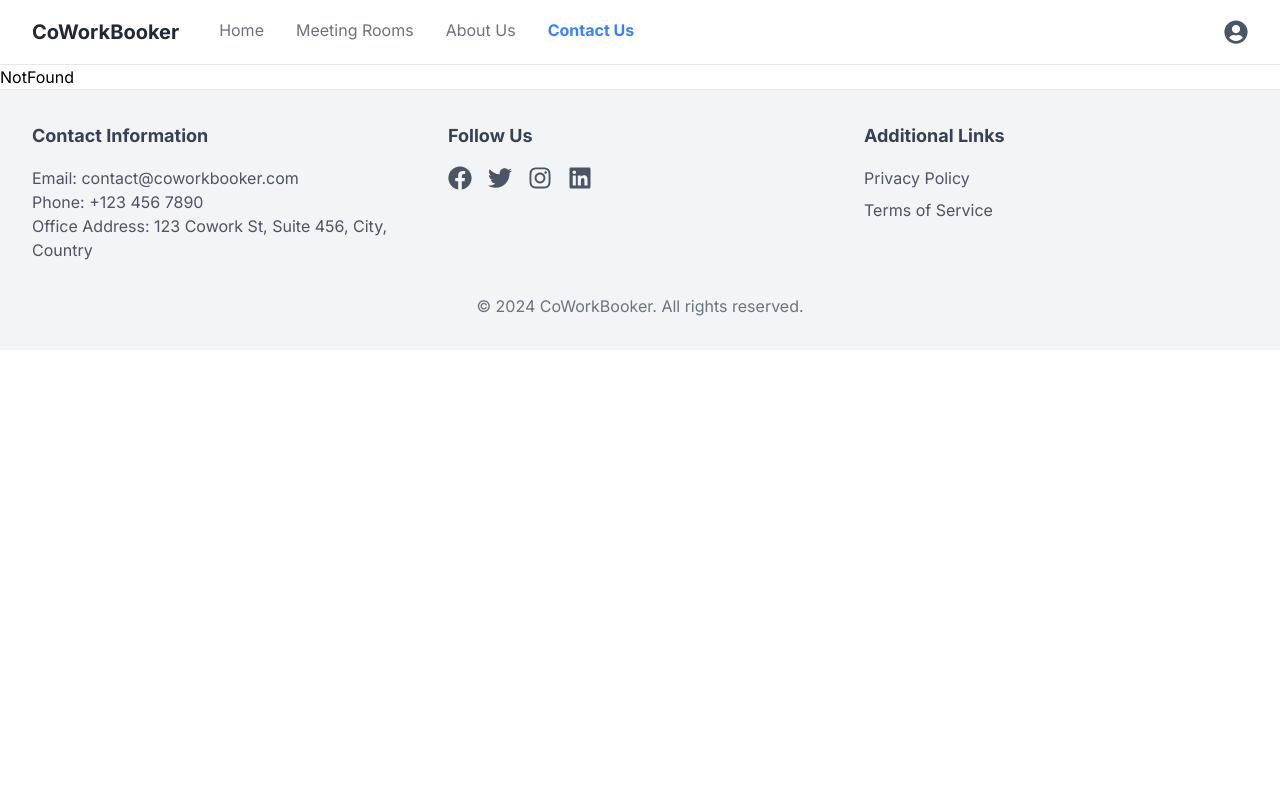
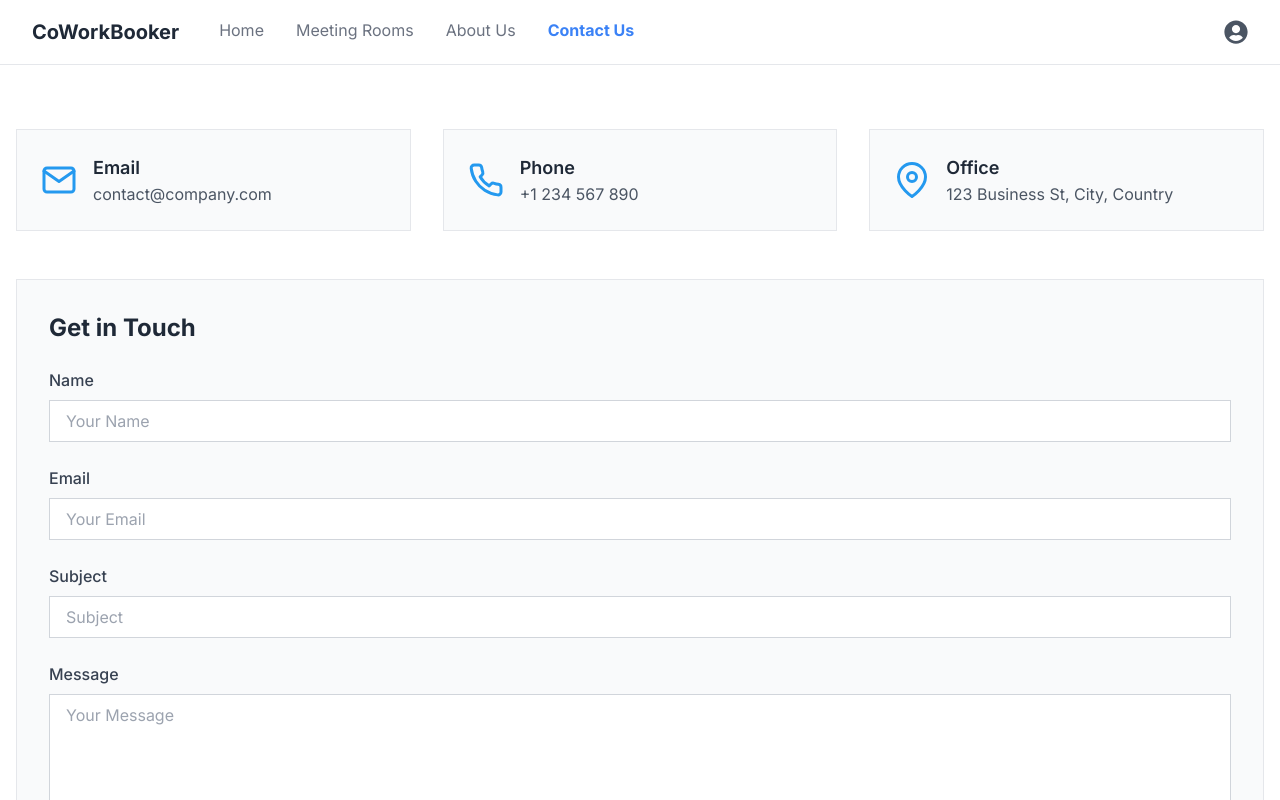
Before and after one commit to mdsejan/co-work-booker-client, a React (Vite) app: page /contact-us in a window 1280 px wide. Shown: the top 800 px of the page. Built offline with nearby package versions, Linux system fonts and the light colour scheme.

Commit message:
contact us page

```diff
--- /dev/null
+++ b/src/pages/ContactUsPage.tsx
@@ -0,0 +1,110 @@
+import React from "react";
+import { motion } from "framer-motion";
+import { FiMail, FiPhone, FiMapPin } from "react-icons/fi";
+
+const ContactUsPage: React.FC = () => {
+  return (
+    <section className="bg-white py-16 px-4">
+      <div className="max-w-screen-2xl mx-auto">
+        {/* Contact Information */}
+        <div className="mb-12 grid grid-cols-1 md:grid-cols-3 gap-8">
+          <motion.div
+            className="flex items-center bg-gray-50 p-6 rounded-lg border"
+            whileHover={{ scale: 1.05 }}
+            transition={{ duration: 0.3 }}
+          >
+            <FiMail className="text-4xl text-[#2499EF] mr-4" />
+            <div>
+              <h3 className="text-lg font-semibold text-gray-800">Email</h3>
+              <p className="text-gray-600">contact@company.com</p>
+            </div>
+          </motion.div>
+          <motion.div
+            className="flex items-center bg-gray-50 p-6 rounded-lg border"
+            whileHover={{ scale: 1.05 }}
+            transition={{ duration: 0.3 }}
+          >
+            <FiPhone className="text-4xl text-[#2499EF] mr-4" />
+            <div>
+              <h3 className="text-lg font-semibold text-gray-800">Phone</h3>
+              <p className="text-gray-600">+1 234 567 890</p>
+            </div>
+          </motion.div>
+          <motion.div
+            className="flex items-center bg-gray-50 p-6 rounded-lg border"
+            whileHover={{ scale: 1.05 }}
+            transition={{ duration: 0.3 }}
+          >
+            <FiMapPin className="text-4xl text-[#2499EF] mr-4" />
+            <div>
+              <h3 className="text-lg font-semibold text-gray-800">Office</h3>
+              <p className="text-gray-600">123 Business St, City, Country</p>
+            </div>
+          </motion.div>
+        </div>
+
+        {/* Contact Form */}
+        <div className="bg-gray-50 p-8 rounded-lg border">
+          <h2 className="text-2xl font-bold text-gray-800 mb-6">
+            Get in Touch
+          </h2>
+          <form className="grid grid-cols-1 gap-6">
+            <div>
+              <label className="block text-gray-700 font-medium mb-2">
+                Name
+              </label>
+              <input
+                type="text"
+                className="w-full px-4 py-2 border border-gray-300 rounded-lg focus:outline-none focus:ring-2 focus:ring-[#2499EF]"
+                placeholder="Your Name"
+              />
+            </div>
+
+            <div>
+              <label className="block text-gray-700 font-medium mb-2">
+                Email
+              </label>
+              <input
+                type="email"
+                className="w-full px-4 py-2 border border-gray-300 rounded-lg focus:outline-none focus:ring-2 focus:ring-[#2499EF]"
+                placeholder="Your Email"
+              />
+            </div>
+
+            <div>
+              <label className="block text-gray-700 font-medium mb-2">
+                Subject
+              </label>
+              <input
+                type="text"
+                className="w-full px-4 py-2 border border-gray-300 rounded-lg focus:outline-none focus:ring-2 focus:ring-[#2499EF]"
+                placeholder="Subject"
+              />
+            </div>
+
+            <div>
+              <label className="block text-gray-700 font-medium mb-2">
+                Message
+              </label>
+              <textarea
+                className="w-full px-4 py-2 border border-gray-300 rounded-lg focus:outline-none focus:ring-2 focus:ring-[#2499EF]"
+                rows={5}
+                placeholder="Your Message"
+              ></textarea>
+            </div>
+
+            <motion.button
+              className="bg-[#14141E] text-white py-2 px-6 rounded-full hover:bg-[#2499EF] transition-colors"
+              whileHover={{ scale: 1.02 }}
+              transition={{ duration: 0.3 }}
+            >
+              Send Message
+            </motion.button>
+          </form>
+        </div>
+      </div>
+    </section>
+  );
+};
+
+export default ContactUsPage;
--- a/src/router/index.tsx
+++ b/src/router/index.tsx
@@ -1,5 +1,6 @@
 import MainLayout from "@/components/Layouts/MainLayouts";
 import AboutUs from "@/pages/AboutUs";
+import ContactUsPage from "@/pages/ContactUsPage";
 import Home from "@/pages/Home/Home";
 import PrivacyPolicy from "@/pages/PrivacyPolicy";
 
@@ -20,6 +21,10 @@ const router = createBrowserRouter([
         element: <AboutUs />,
       },
       {
+        path: "/contact-us",
+        element: <ContactUsPage />,
+      },
+      {
         path: "/privacy-policy",
         element: <PrivacyPolicy />,
       },
```
